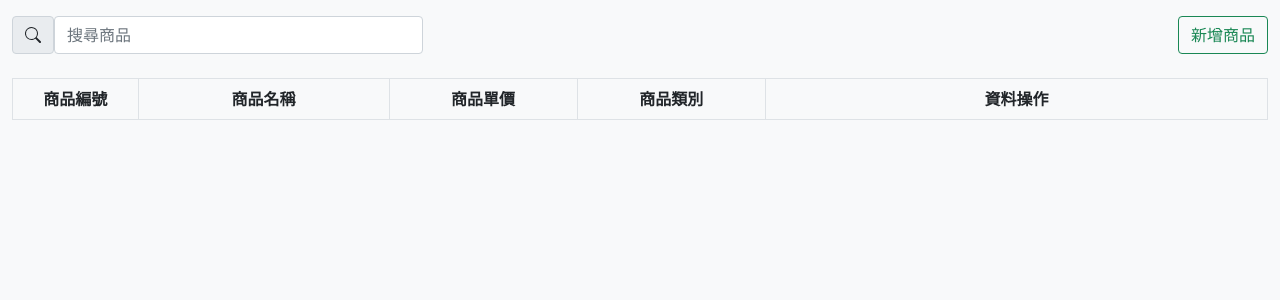
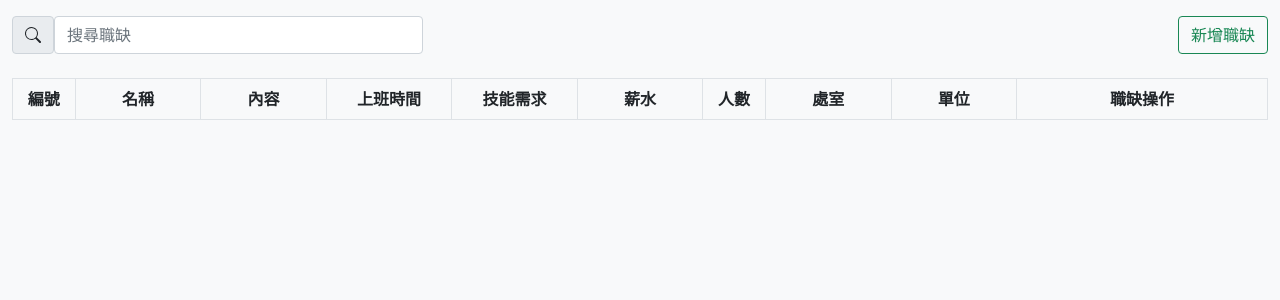
Before and after one commit to collin0825/2023_DB_project, a Flask app: page /backstage/add in a window 1280 px wide. Shown: the part 56-356 px from the top of the page. Run offline with Flask 2, Linux system fonts and the light colour scheme; lists and menus that the app fills with data are empty; some libraries are stand-ins or nearby versions.

Commit message:
職缺管理

```diff
--- a/backstage/templates/productManager.html
+++ b/backstage/templates/productManager.html
@@ -51,10 +51,10 @@
             <path d="M11.742 10.344a6.5 6.5 0 1 0-1.397 1.398h-.001c.03.04.062.078.098.115l3.85 3.85a1 1 0 0 0 1.415-1.414l-3.85-3.85a1.007 1.007 0 0 0-.115-.1zM12 6.5a5.5 5.5 0 1 1-11 0 5.5 5.5 0 0 1 11 0z"/>
           </svg>
         </span>
-        <input class="form-control me-2" id="keyword" placeholder="搜尋商品" aria-label="Search">
+        <input class="form-control me-2" id="keyword" placeholder="搜尋職缺" aria-label="Search">
     </div>
     <button type="button" class="btn btn-outline-success" data-bs-toggle="modal" data-bs-target="#staticBackdrop">
-        新增商品
+        新增職缺
     </button>
 </div>
 
@@ -63,35 +63,48 @@
         <div class="modal-dialog">
             <div class="modal-content">
                 <div class="modal-header">
-                    <h5 class="modal-title" id="staticBackdropLabel">新增商品</h5>
+                    <h5 class="modal-title" id="staticBackdropLabel">新增職缺</h5>
                     <button type="button" class="btn-close" data-bs-dismiss="modal" aria-label="Close"></button>
                 </div>
                 <div class="modal-body">
                     <div class="mb-3">
-                        <label for="inputProductName" class="form-label">商品名稱</label>
-                        <input type="text" class="form-control" id="inputProductName" name="name" required>
+                        <label for="inputProductName" class="form-label">名稱(必填)</label>
+                        <input type="text" class="form-control" id="inputProductName" name="vName" required>
                     </div>
                     <div class="mb-3">
-                        <label for="inputUnitPrice" class="form-label">商品單價</label>
-                        <input type="number" class="form-control" id="inputUnitPrice" name="price" required>
+                        <label for="inputUnitPrice" class="form-label">內容(必填)</label>
+                        <input type="text" class="form-control" id="inputUnitPrice" name="content" required>
                     </div>
                     <div class="mb-3">
-                        <label for="inputProductCategory" class="form-label">商品種類</label>
-                        <select id="inputProductCategory" class="form-select" name="category" required>
-                            <option selected disabled value="">請選擇類型</option>
-                            <option value="BOOK">BOOK</option>
-                            <option value="CD">CD</option>
-                            <option value="DVD">DVD</option>
+                        <label for="inputUnitPrice" class="form-label">上班時間(必填)</label>
+                        <input type="text" class="form-control" id="inputUnitPrice" name="workTime" required>
+                    </div>
+                    <div class="mb-3">
+                        <label for="inputUnitPrice" class="form-label">技能需求</label>
+                        <input type="text" class="form-control" id="inputUnitPrice" name="skill">
+                    </div>
+                    <div class="mb-3">
+                        <label for="inputUnitPrice" class="form-label">薪水(必填)</label>
+                        <input type="text" class="form-control" id="inputUnitPrice" name="salary" required>
+                    </div>
+                    <div class="mb-3">
+                        <label for="inputUnitPrice" class="form-label">人數(必填)</label>
+                        <input type="number" class="form-control" id="inputUnitPrice" name="people" required>
+                    </div>
+                    <div class="mb-3">
+                        <label for="office-list" class="form-label">處室(必填)</label>
+                        <select id="office-list" class="form-select" name="office" onchange="changeOffice(this.value)" required>
+                            <option selected disabled value="">請選擇處室</option>
+                            <option value='學務處'>學務處</option>
+                            <option value='管理學院'>管理學院</option>
+                            <option value='教務處'>教務處</option>
                         </select>
                     </div>
                     <div class="mb-3">
-                        <label for="inputProductDesc" class="form-label">商品敘述</label>
-                        <textarea class="form-control" id="inputProductDesc" name="description" required></textarea>
+                        <label for="unit-list" class="form-label">單位(必填)</label>
+                        <select id="unit-list" class="form-select" name="unit" required>
+                        </select>
                     </div>
-                    <!-- <div class="mb-3">
-                        <label for="inputProductImg" class="form-label">商品圖片</label><br/>
-                        <input type="file" name="file" id="file-uploader" data-target="file-uploader" required/>
-                    </div> -->
                 </div>
                 <div class="modal-footer">
                     <button type="button" class="btn btn-danger" data-bs-dismiss="modal">取消</button>
@@ -110,22 +123,40 @@
 <table id="manager" class="table table-bordered">
     <thead>
         <tr>
-            <th width="10%"><center>商品編號</center></th>
-            <th width="20%"><center>商品名稱</center></th>
-            <th width="15%"><center>商品單價</center></th>
-            <th width="15%"><center>商品類別</center></th>
-            <th colspan="2"><center>資料操作</center></th>
+            <th width="5%"><center>編號</center></th>
+            <th width="10%"><center>名稱</center></th>
+            <th width="10%"><center>內容</center></th>
+            <th width="10%"><center>上班時間</center></th>
+            <th width="10%"><center>技能需求</center></th>
+            <th width="10%"><center>薪水</center></th>
+            <th width="5%"><center>人數</center></th>
+            <th width="10%"><center>處室</center></th>
+            <th width="10%"><center>單位</center></th>
+            <th colspan="2"><center>職缺操作</center></th>
         </tr>
     </thead>
     <tbody id="product">
     {% for i in book_data %}
         <tr>
-            <td><center>{{ i.商品編號 }}</center></td>
-            <td><center>{{ i.商品名稱 }}</center></td>
-            <td><center>{{ i.商品售價 }}</center></td>
-            <td><center>{{ i.商品類別 }}</center></td>
-            <td><center><button type="submit" value="{{i.商品編號}}" name="edit" class="btn btn-success">編輯商品</button></center></td>
-            <td><center><button type="submit" value="{{i.商品編號}}" name="delete" onclick="return (confirm('你確定要刪除 \'{{ i.商品名稱 }}\' 嗎？'))" class="btn btn-danger">刪除商品</button></center></td>
+            <td><center>{{ i.職缺編號 }}</center></td>
+            <td><center>{{ i.職缺名稱 }}</center></td>
+            <td><center>{{ i.職缺內容 }}</center></td>
+            <td><center>{{ i.上班時間 }}</center></td>
+            {% if i.技能需求 == None %}
+            <td><center>無</center></td>
+            {% else %}
+            <td><center>{{i.技能需求}}</center></td>
+            {% endif %}
+            <td><center>{{ i.薪水 }}</center></td>
+            <td><center>{{ i.需求人數 }}</center></td>
+            <td><center>{{ i.office }}</center></td>
+            <td><center>{{ i.division }}</center></td>
+            <td><center><button type="submit" value="{{i.職缺編號}}" name="edit" class="btn btn-primary">編輯</button></center></td>
+            {% if i.status == 0 %}
+            <td><center><button type="submit" value="{{i.職缺編號}}" name="open" onclick="return (confirm('你確定要開啟 \'{{ i.職缺名稱 }}\' 嗎？'))" class="btn btn-success">開啟</button></center></td>
+            {% else %}
+            <td><center><button type="submit" value="{{i.職缺編號}}" name="close" onclick="return (confirm('你確定要關閉 \'{{ i.職缺名稱 }}\' 嗎？'))" class="btn btn-danger">關閉</button></center></td>
+            {% endif %}
         </tr>
     {% endfor %}
     </tbody>
@@ -137,6 +168,23 @@
 </div>
 
 <script>
+    let unit = {
+        '學務處': ['體育組'],
+        '管理學院': ['資管系'],
+        '教務處': ['招生組']
+    };
+
+    function changeOffice(index){
+        console.log(index)
+        //跟剛剛一樣，製造一個字串，以html的語法填入系所的陣列
+        var Sinner="";
+        for(var i=0;i<unit[index].length;i++){
+            Sinner=Sinner+'<option value='+unit[index][i]+'>'+unit[index][i]+'</option>';
+        }
+        //抓到"sector-list"這select元素，修改其值
+        var unitSelect=document.getElementById("unit-list");
+        unitSelect.innerHTML=Sinner;
+    }
     function have_product(){
       alert('有使用者有使用到這筆資料，所以不能刪除');
     }
--- a/backstage/views/manager.py
+++ b/backstage/views/manager.py
@@ -29,19 +29,19 @@ def productManager():
             flash('No permission')
             return redirect(url_for('index'))
 
-    if 'delete' in request.values:
-        pid = request.values.get('delete')
-        data = Record.delete_check(pid)
+    if 'open' in request.values:
+        vid = request.values.get('open')
+        status = 'open'
+        Product.update_status(vid, status)
 
-        if(data != None):
-            flash('failed')
-        else:
-            data = Product.get_product(pid)
-            Product.delete_product(pid)
+    elif 'close' in request.values:
+        vid = request.values.get('close')
+        status = 'close'
+        Product.update_status(vid, status)
 
     elif 'edit' in request.values:
-        pid = request.values.get('edit')
-        return redirect(url_for('manager.edit', pid=pid))
+        vid = request.values.get('edit')
+        return redirect(url_for('manager.edit', vid=vid))
 
     book_data = book()
     return render_template('productManager.html', book_data = book_data, user=current_user.name)
@@ -51,10 +51,17 @@ def book():
     book_data = []
     for i in book_row:
         book = {
-            '商品編號': i[0],
-            '商品名稱': i[1],
-            '商品售價': i[2],
-            '商品類別': i[3]
+            '職缺編號': i[1],
+            '職缺名稱': i[3],
+            '職缺內容': i[4],
+            '上班時間': i[2],
+            '技能需求': i[6],
+            '薪水': i[5],
+            '需求人數': i[7],
+            'status': i[8],
+            'office': i[9],
+            'division': i[10],
+
         }
         book_data.append(book)
     return book_data
@@ -65,24 +72,35 @@ def add():
         data = ""
         while(data != None):
             number = str(random.randrange( 10000, 99999))
-            en = random.choice(string.ascii_letters)
-            pid = en + number
-            data = Product.get_product(pid)
+            en = 'v'
+            vid = en + number
+            data = Product.get_product(vid)
 
-        name = request.values.get('name')
-        price = request.values.get('price')
-        category = request.values.get('category')
-        description = request.values.get('description')
+        vName = request.values.get('vName')
+        content = request.values.get('content')
+        workTime = request.values.get('workTime')
+        skill = request.values.get('skill')
+        salary = request.values.get('salary')
+        people = request.values.get('people')
+        office = request.values.get('office')
+        unit = request.values.get('unit')
 
-        if (len(name) < 1 or len(price) < 1):
+        if (len(vName) < 1 or len(content) < 1):
             return redirect(url_for('manager.productManager'))
 
-        Product.add_product(
-            {'pid' : pid,
-             'name' : name,
-             'price' : price,
-             'category' : category,
-             'description':description
+        dept = Product.get_dept(office, unit)
+        did = dept[0]
+
+        Product.add_vacancy(
+            {'vid' : vid,
+             'workTime' : workTime,
+             'vName' : vName,
+             'content' : content,
+             'salary':salary,
+             'skill': skill,
+             'required': people,
+             'status': 1,
+             'did': did
             }
         )
 
@@ -101,11 +119,13 @@ def edit():
     if request.method == 'POST':
         Product.update_product(
             {
-            'name' : request.values.get('name'),
-            'price' : request.values.get('price'),
-            'category' : request.values.get('category'),
-            'description' : request.values.get('description'),
-            'pid' : request.values.get('pid')
+            'vid' : request.values.get('vid'),
+            'vName' : request.values.get('vName'),
+            'content' : request.values.get('content'),
+            'workTime' : request.values.get('workTime'),
+            'skill' : request.values.get('skill'),
+            'salary' : request.values.get('salary'),
+            'required' : request.values.get('people')
             }
         )
 
@@ -117,19 +137,28 @@ def edit():
 
 
 def show_info():
-    pid = request.args['pid']
-    data = Product.get_product(pid)
-    pname = data[1]
-    price = data[2]
-    category = data[3]
-    description = data[4]
+    vid = request.args['vid']
+    data = Product.get_product(vid)
+    vid = data[1]
+    vname = data[3]
+    content = data[4]
+    workTime = data[2]
+    skill = data[6]
+    salary = data[5]
+    required = data[7]
+    office = data[9]
+    division = data[10]
 
     product = {
-        '商品編號': pid,
-        '商品名稱': pname,
-        '單價': price,
-        '類別': category,
-        '商品敘述': description
+        '職缺編號': vid,
+        '職缺名稱': vname,
+        '職缺內容': content,
+        '上班時間': workTime,
+        '技能需求': skill,
+        '薪水': salary,
+        '需求人數': required,
+        'office': office,
+        'division': division
     }
     return product
 
--- a/link.py
+++ b/link.py
@@ -1,4 +1,4 @@
 import cx_Oracle
 # cx_Oracle.init_oracle_client(lib_dir="./instantclient_19_8") # init Oracle instant client 位置
-connection = cx_Oracle.connect('GROUP1', '2IGVB44zhK', cx_Oracle.makedsn('140.117.69.70', 1521, service_name='ORCLPDB1'))
+connection = cx_Oracle.connect('GROUP1', '2IGVB44zhK', cx_Oracle.makedsn('140.117.69.60', 1521, service_name='ORCLPDB1'))
 cursor = connection.cursor()
```
Also changed, not shown: api/sql.py (+16 -6 lines), backstage/templates/edit.html (+31 -35 lines).
